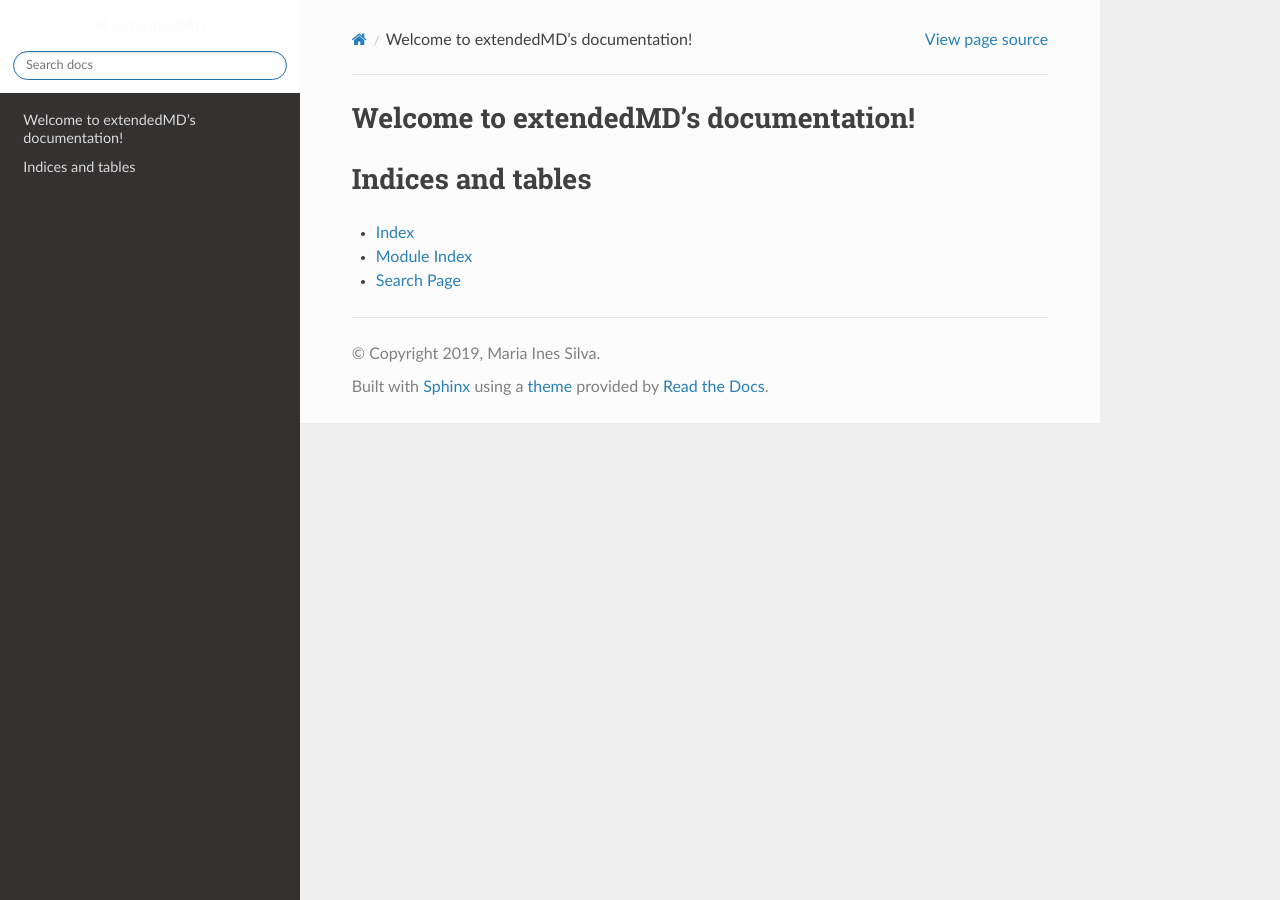
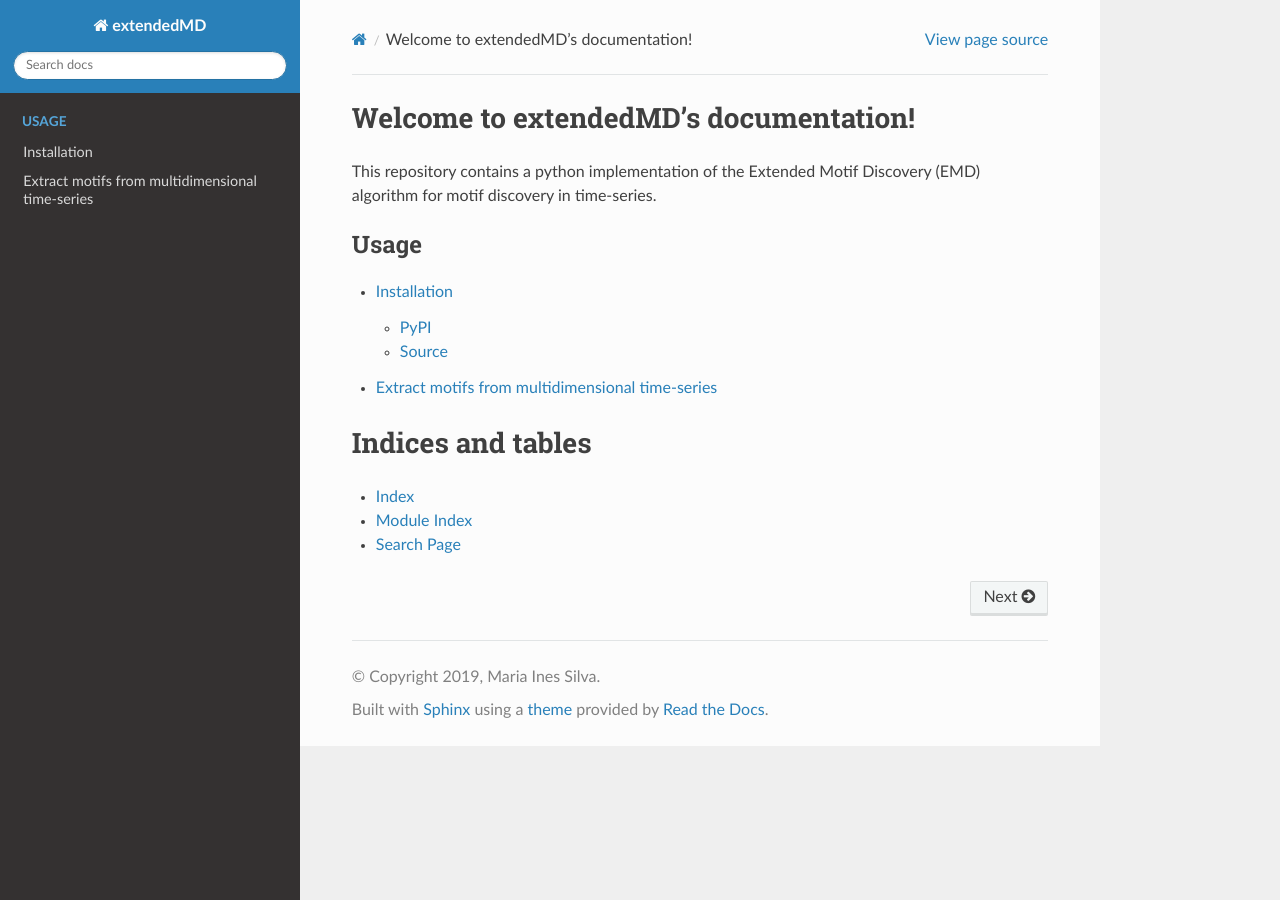
Before and after one commit to misilva73/extendedMD, a Sphinx documentation site: the page built from docs/index.rst, in a window 1280 px wide. Built offline with Sphinx 7.4.7 and the Read the Docs theme 2.0.0, drawn with Linux system fonts in a browser that asks for light colours.

Commit message:
docs - add installation

```diff
--- a/docs/conf.py
+++ b/docs/conf.py
@@ -68,7 +68,7 @@
 exclude_patterns = ['_build', 'Thumbs.db', '.DS_Store']
 
 # The name of the Pygments (syntax highlighting) style to use.
-pygments_style = None
+pygments_style = 'sphinx'
 
 
 # -- Options for HTML output -------------------------------------------------
@@ -82,22 +82,7 @@
 # further.  For a list of options available for each theme, see the
 # documentation.
 #
-html_theme_options = {
-    'canonical_url': '',
-    'analytics_id': 'UA-XXXXXXX-1',  #  Provided by Google in your dashboard
-    'logo_only': False,
-    'display_version': True,
-    'prev_next_buttons_location': 'bottom',
-    'style_external_links': False,
-    'vcs_pageview_mode': '',
-    'style_nav_header_background': 'white',
-    # Toc options
-    'collapse_navigation': True,
-    'sticky_navigation': True,
-    'navigation_depth': 4,
-    'includehidden': True,
-    'titles_only': False
-}
+# html_theme_options = {}
 
 # Add any paths that contain custom static files (such as style sheets) here,
 # relative to this directory. They are copied after the builtin static files,
--- a/docs/index.rst
+++ b/docs/index.rst
@@ -6,9 +6,20 @@
 Welcome to extendedMD's documentation!
 ======================================
 
+This repository contains a python implementation of the Extended Motif Discovery (EMD) algorithm for motif discovery in time-series.
+
+
 .. toctree::
-   :maxdepth: 2
-   :caption: Contents:
+   :caption: Usage
+
+   usage/installation
+   usage/emd
+
+
+.. toctree::
+   :caption: Modules
+
+   modules/bs
 
 
 
--- /dev/null
+++ b/docs/modules/bs.rst
@@ -0,0 +1,4 @@
+
+
+.. automodule:: extendedMD.bs
+   :members:
--- /dev/null
+++ b/docs/usage/emd.rst
@@ -0,0 +1,2 @@
+Extract motifs from multidimensional time-series
+------------------------------------------------
```
Also changed, not shown: README.md (+1 -1 lines), docs/usage/installation.rst (added, +19 -0 lines).
